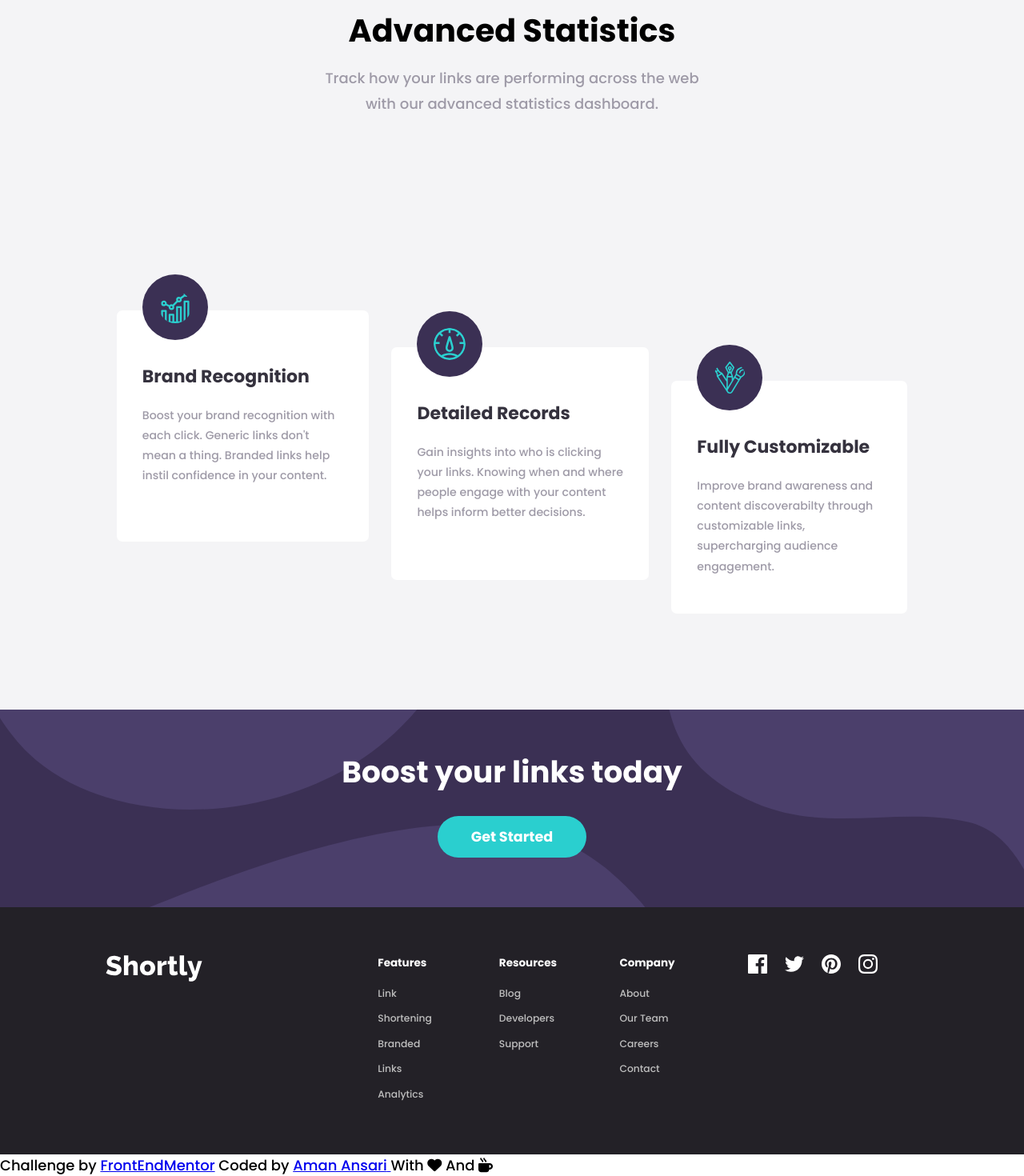
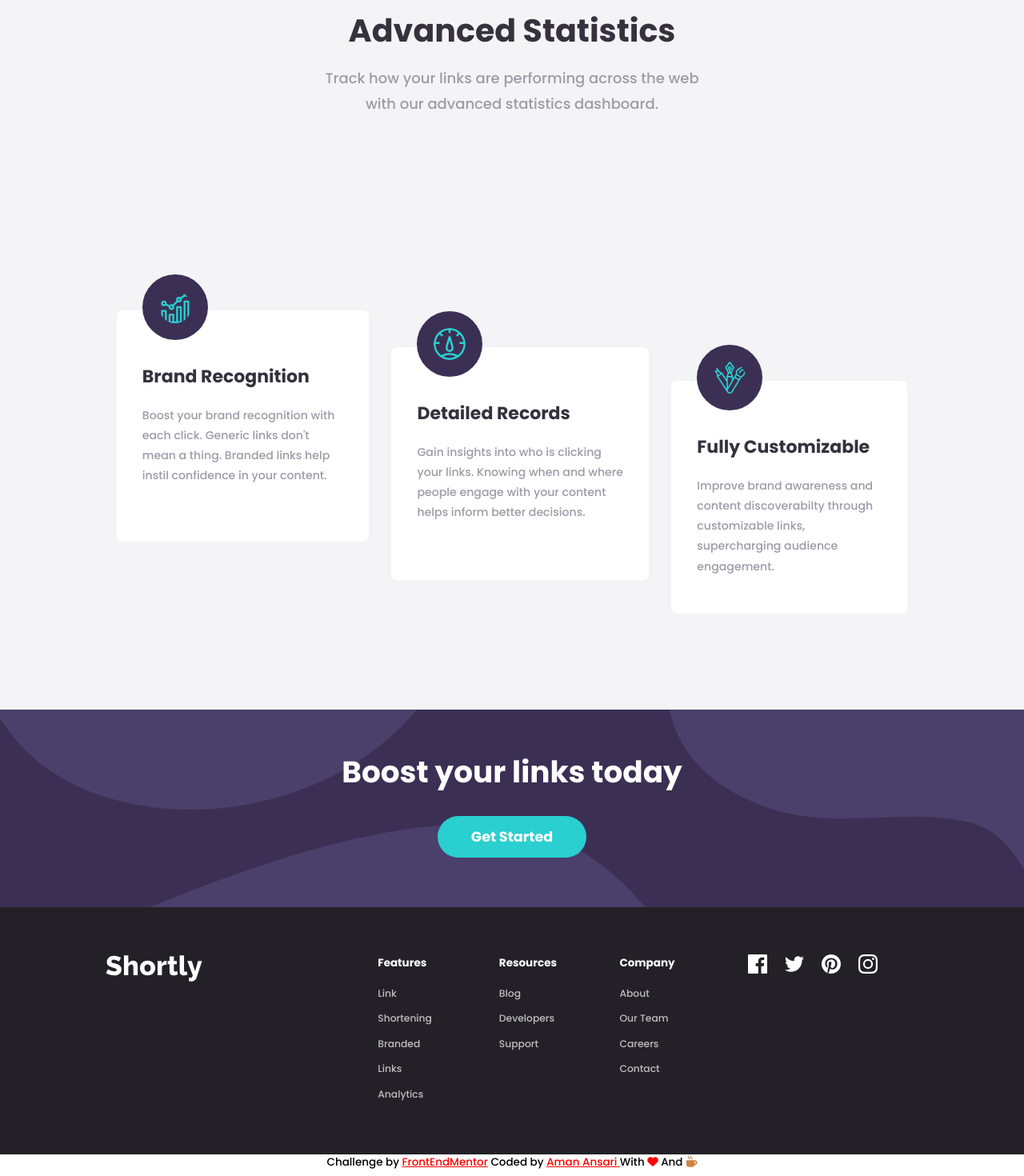
Before and after one commit to aman-atg/Shortly-Landing-Page, a React (Create React App) app: page / in a window 1280 px wide. Shown: the part 1294-2764 px from the top of the page at 80% size. Built offline with nearby package versions, Linux system fonts and the light colour scheme; what simpl-schema would draw is missing.

Commit message:
change color

```diff
--- a/src/styles/components.styles/Others/_Header.scss
+++ b/src/styles/components.styles/Others/_Header.scss
@@ -14,6 +14,7 @@
     padding-right: $space * 4;
     h2 {
       font-size: $large-font-size * 3.4;
+      color: $Very-Dark-Blue;
       line-height: 8rem;
       margin-top: 1.55rem;
       margin-bottom: 0.5rem;
--- a/src/styles/index.css
+++ b/src/styles/index.css
@@ -112,6 +112,7 @@ input {
     padding-right: 5.6rem; }
     .header_Content h2 {
       font-size: 7.48rem;
+      color: #35323e;
       line-height: 8rem;
       margin-top: 1.55rem;
       margin-bottom: 0.5rem; }
@@ -171,7 +172,8 @@ input {
     margin: 0 27rem;
     text-align: center; }
     .body_Box_Fixed h1 {
-      font-size: 3.96rem; }
+      font-size: 3.96rem;
+      color: #35323e; }
     .body_Box_Fixed p {
       line-height: 3.2rem;
       color: #9e9aa7; }
@@ -346,4 +348,17 @@ svg {
       padding: 1rem 1.25rem 1.75rem 1.25rem;
       margin-left: 2.5rem; }
 
+.sign {
+  text-align: center;
+  font-size: 1.35rem; }
+  .sign .fa-heart {
+    color: red; }
+  .sign .fa-mug-hot {
+    color: peru;
+    padding-left: 1px; }
+  .sign a {
+    text-decoration: none;
+    color: red;
+    text-decoration: underline; }
+
 /*# sourceMappingURL=index.css.map */
```
